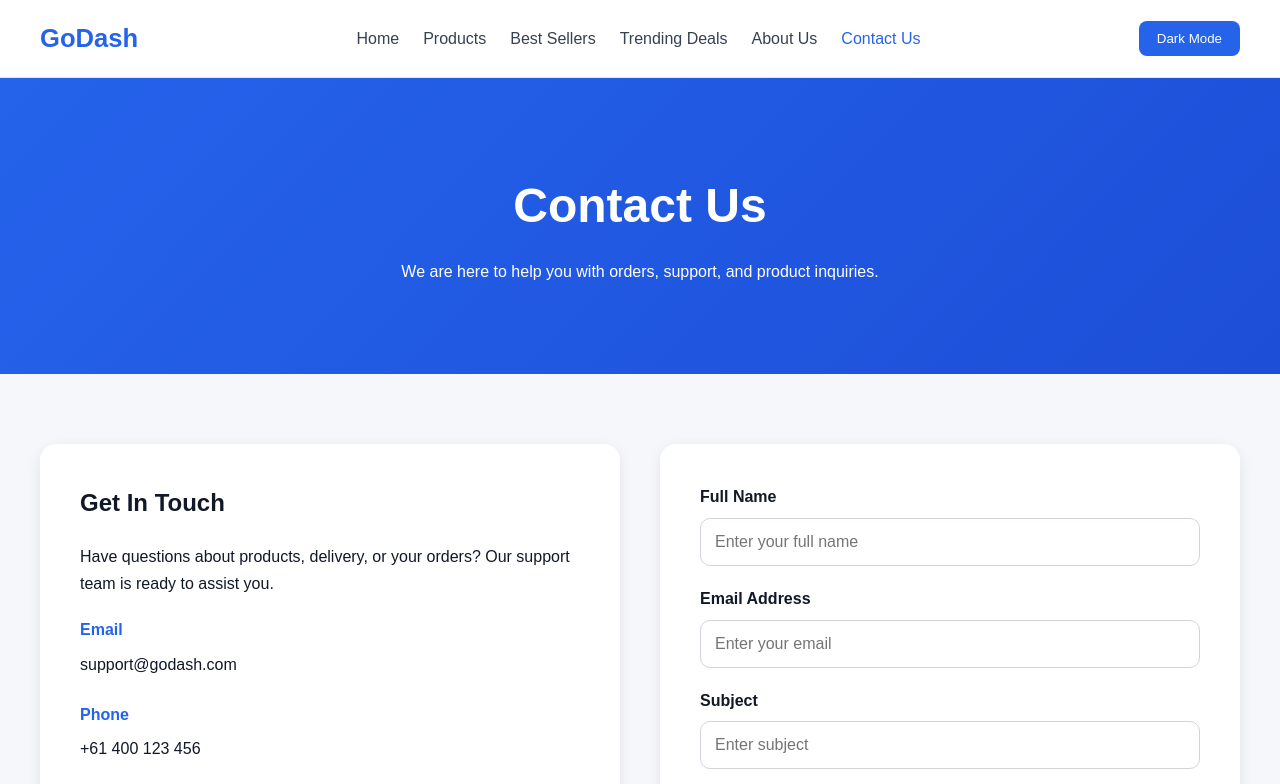
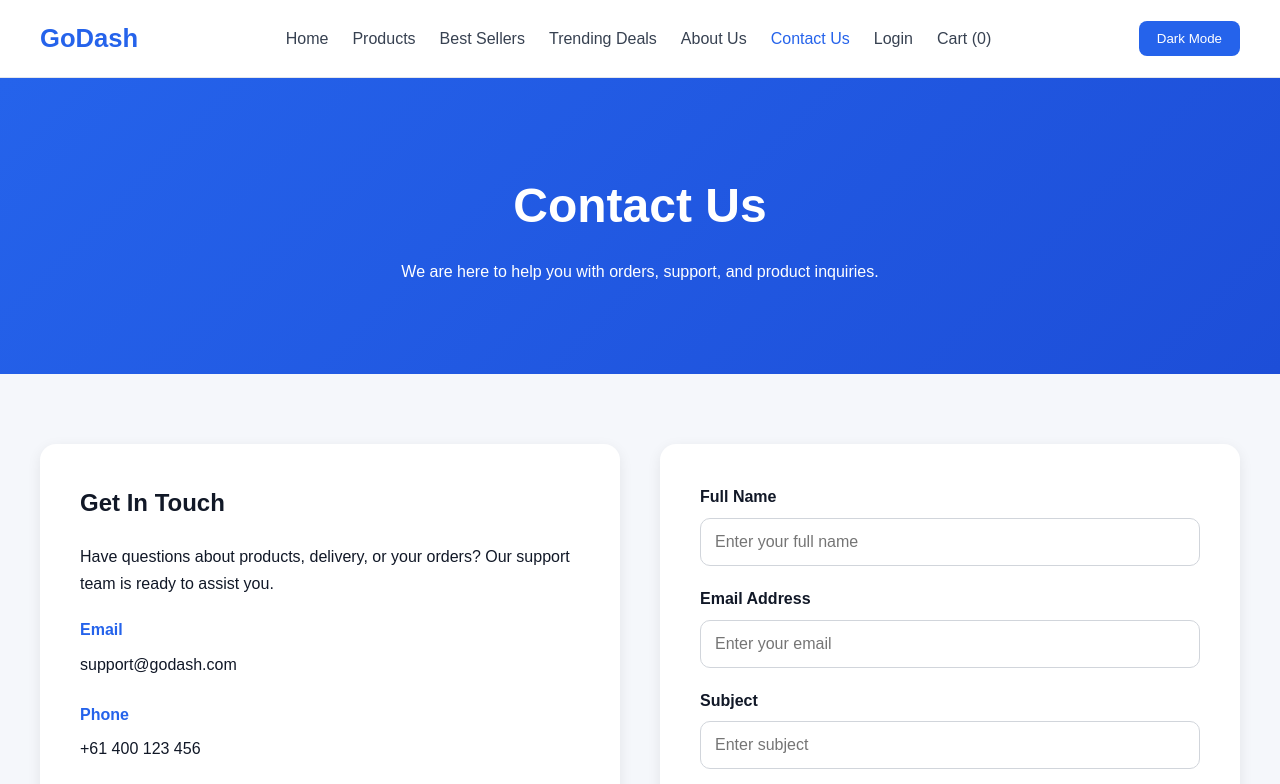
Before and after one commit to saadtouqir/godash, a plain HTML site: page godash/contact.html in a window 1280 px wide. Shown: the top 784 px of the page. Drawn offline with Linux system fonts and the light colour scheme.

Commit message:
updated web pages

```diff
--- a/godash/contact.html
+++ b/godash/contact.html
@@ -16,6 +16,8 @@
 
   <link rel="stylesheet" href="css/style.css">
   <link rel="stylesheet" href="css/contact.css"
+
+
 
 </head>
 
@@ -75,6 +77,17 @@
           Contact Us
         </a>
       </li>
+
+      <a href="auth.html" class="nav-btn-outline">
+                Login
+            </a>
+
+            <a
+                href="cart.html"
+                class="nav-btn-solid"
+            >
+                Cart (<span id="cart-count">0</span>)
+            </a>
 
     </ul>
 
```
Also changed, not shown: godash/index.html (+2 -1 lines).
